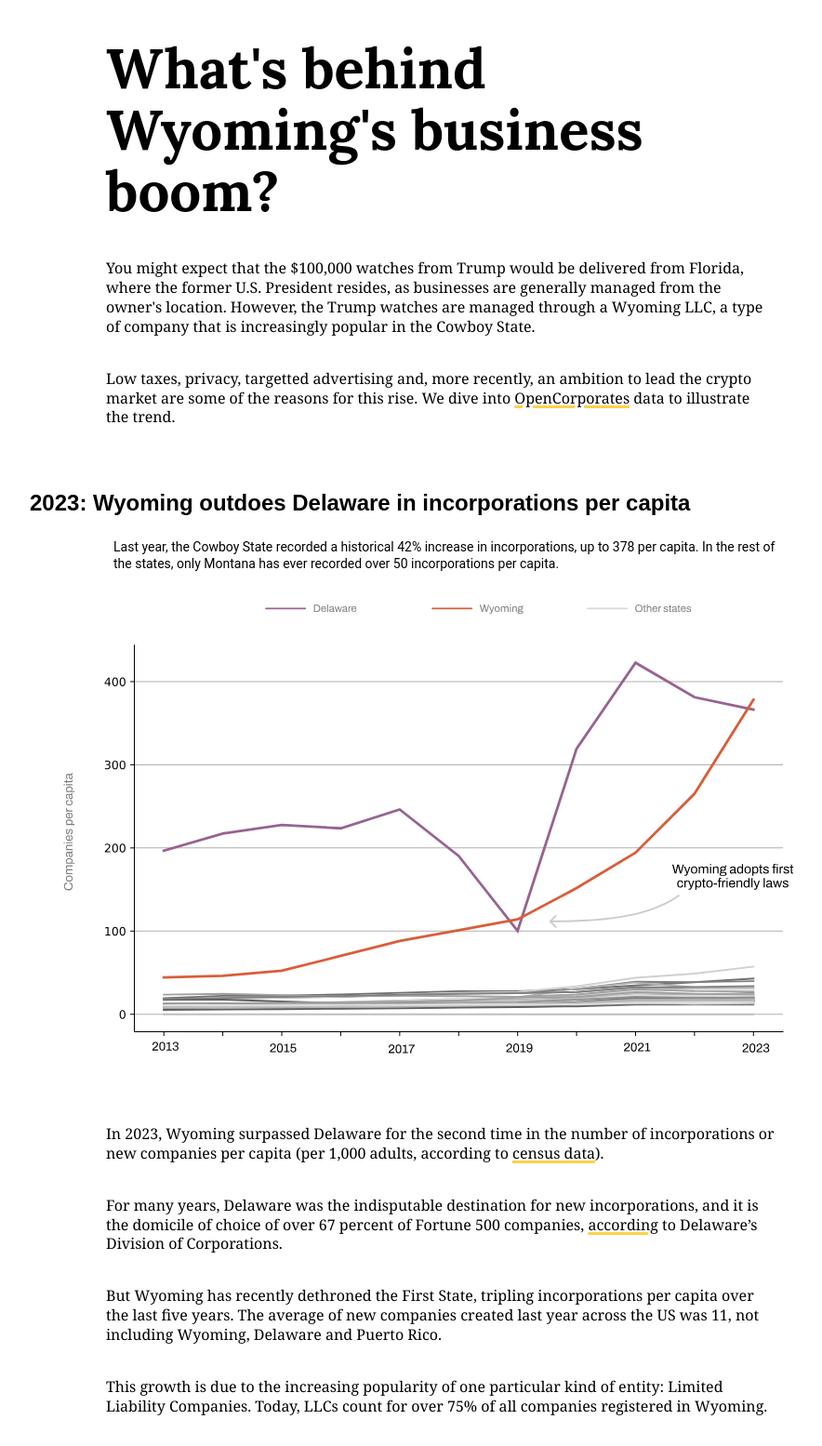
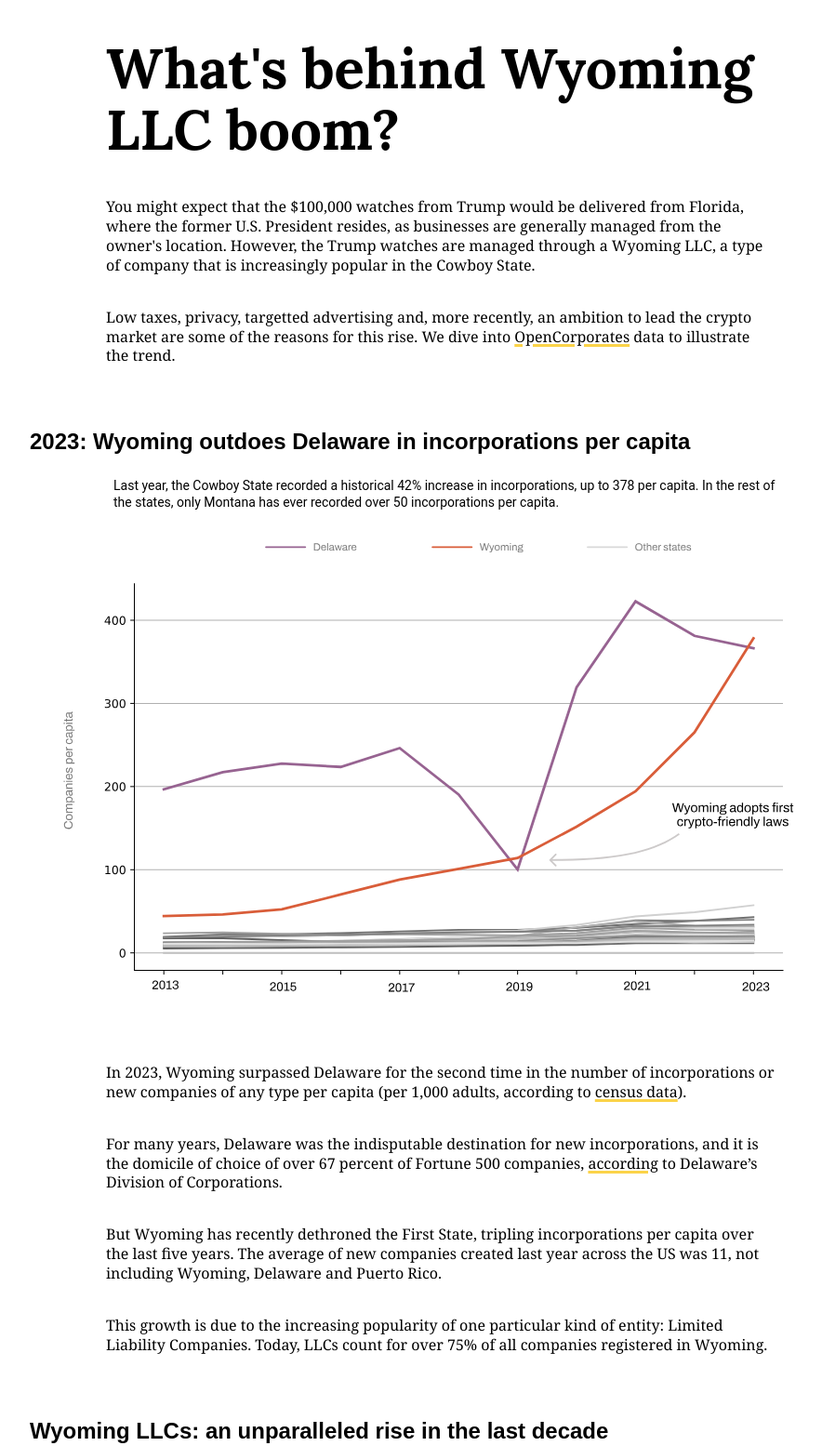
Before and after one commit to anaemepe/test, a plain HTML site: page index.html in a window 1280 px wide. Shown: the top 1555 px of the page at 93% size, without its empty margins (158-1042 px from the left). Drawn offline with Linux system fonts and the light colour scheme; a script that the page names is missing.

Commit message:
Update index.html

```diff
--- a/index.html
+++ b/index.html
@@ -177,7 +177,7 @@
 
 <body>
     <div class="content">
-        <h1>What's behind Wyoming's business boom?</h1>
+        <h1>What's behind Wyoming LLC boom?</h1>
 
         <p>You might expect that the $100,000 watches from Trump would be delivered from Florida, where the former U.S.
              President resides, as businesses are generally managed from the owner's location. However, the Trump
@@ -615,7 +615,7 @@
                 </svg>
 
         </div>
-        <p>In 2023, Wyoming surpassed Delaware for the second time in the number of incorporations or new companies
+        <p>In 2023, Wyoming surpassed Delaware for the second time in the number of incorporations or new companies of any type
             per capita (per 1,000 adults, according to <a href="https://www.census.gov/library/visualizations/interactive/adult-and-under-the-age-of-18-populations-2020-census.html">
             census data</a>).
         </p>
```
